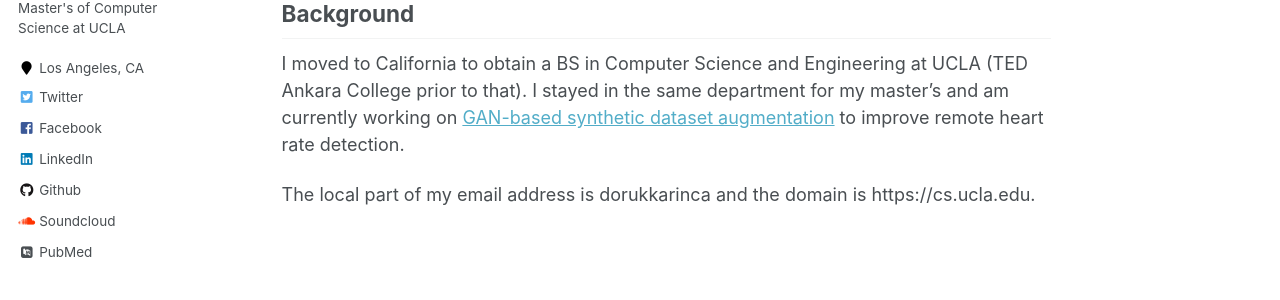
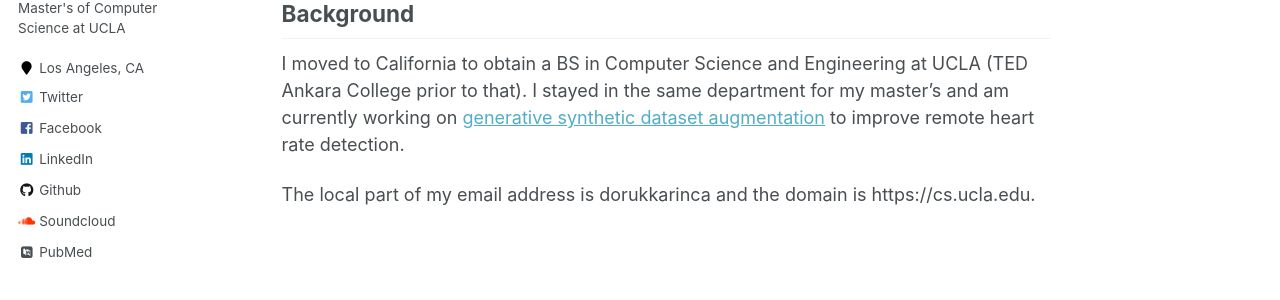
Before and after one commit to dorukkarinca/dorukkarinca.github.io, a Jekyll site: the page built from _pages/about.md, in a window 1280 px wide. Shown: the part 337-637 px from the top of the page. Built offline with Jekyll 4.4.1, drawn with Linux system fonts in a browser that asks for light colours; some web fonts are replaced.

Commit message:
reword research

```diff
--- a/_pages/about.md
+++ b/_pages/about.md
@@ -14,6 +14,6 @@
 
 Background
 ------
-I moved to California to obtain a BS in Computer Science and Engineering at UCLA (TED Ankara College prior to that). I stayed in the same department for my master's and am currently working on [GAN-based synthetic dataset augmentation](https://dorukkarinca.com/publication/2021-06-10-overcoming-difficulty-in-obtaining) to improve remote heart rate detection.
+I moved to California to obtain a BS in Computer Science and Engineering at UCLA (TED Ankara College prior to that). I stayed in the same department for my master's and am currently working on [generative synthetic dataset augmentation](https://dorukkarinca.com/publication/2021-06-10-overcoming-difficulty-in-obtaining) to improve remote heart rate detection.
 
 The local part of my email address is dorukkarinca and the domain is https://cs.ucla.edu.
```
